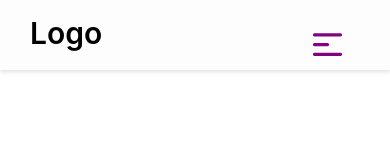
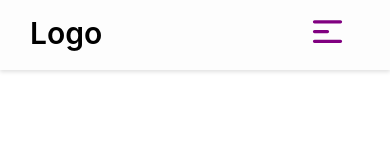
Before and after one commit to SMRsaimon/Office-project-medical-services-clintSite, a React (Create React App) app: page / in a window 390 px wide. Shown: the top 160 px of the page. Built offline with nearby package versions, Linux system fonts and the light colour scheme.

Commit message:
menu button problem fixed solve

```diff
--- a/src/components/NavigationMenu/NevigationMenu.css
+++ b/src/components/NavigationMenu/NevigationMenu.css
@@ -141,6 +141,10 @@ nav .wrapper {
         font-size: 20px;
 
     }
+   .menu-btn{
+
+    margin-top: -6px !important;
+   }
 }
 
 nav input {
```
